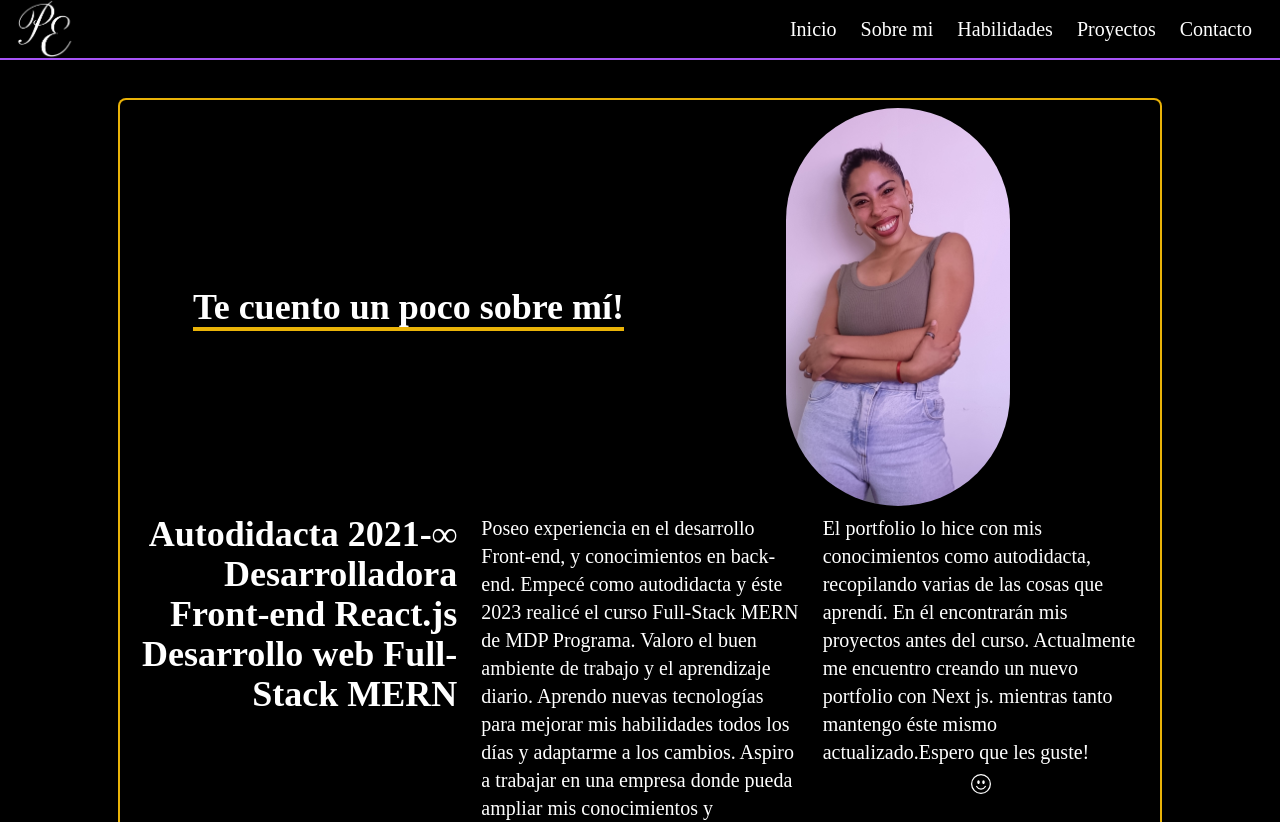
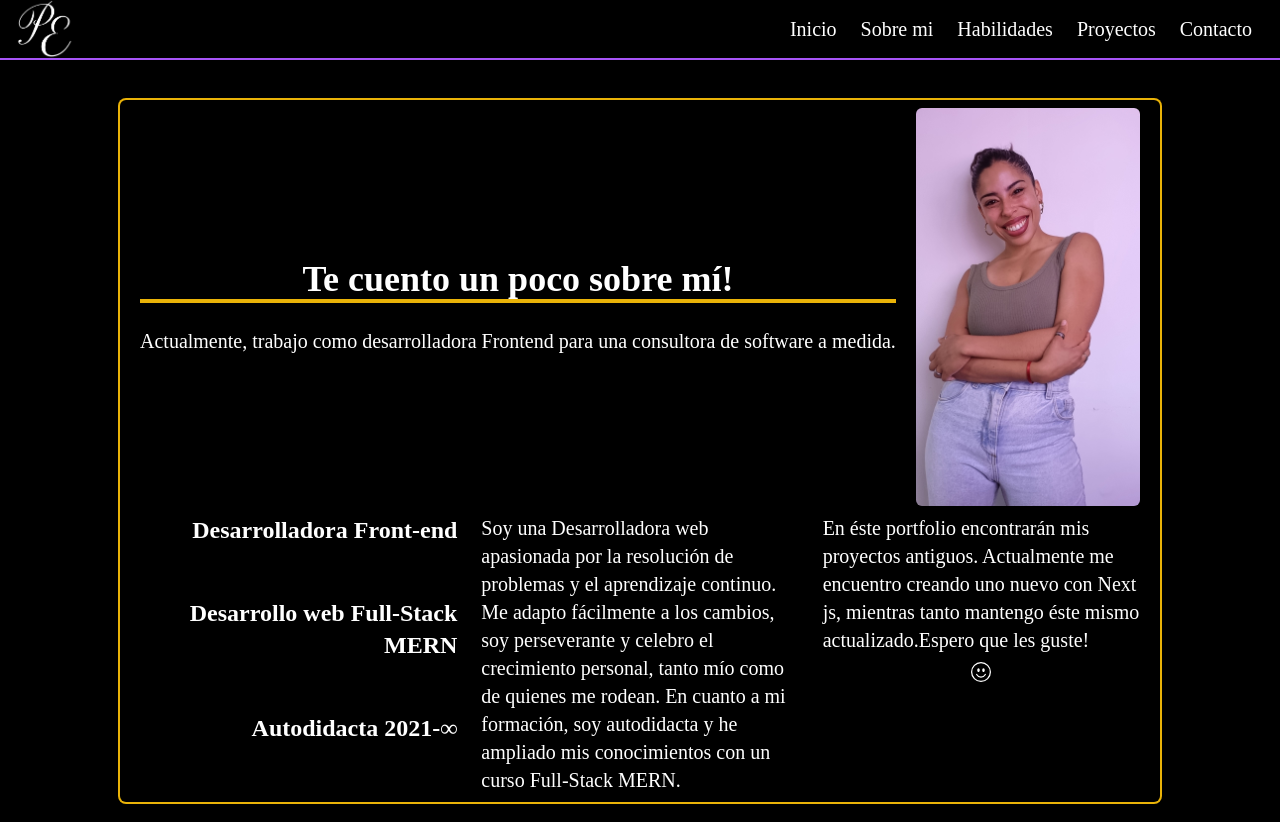
Before and after one commit to PamelaElin/portfolio-PamelaElin, a React (Create React App) app: page /about in a window 1280 px wide. Shown: the top 822 px of the page. Built offline with nearby package versions, Linux system fonts and the light colour scheme.

Commit message:
updated about

```diff
--- a/src/pages/About/About.jsx
+++ b/src/pages/About/About.jsx
@@ -24,8 +24,9 @@ const About = () => {
         variants={toRight}
         className={styles.ring}>
           <div className={styles.about}>
-            <div >
+            <div className="grid gap-6" >
               <p  className={styles.aboutText}>{t("aboutPage.about")}</p>
+              <p  className={styles.aboutTextSubtitle}>{t("aboutPage.aboutSubtitle")}</p>
             </div>
             <div className={styles.imgContainer}>
               <img src={Me} className={styles.img} alt="imgMe" />
@@ -34,7 +35,13 @@ const About = () => {
           <div className={styles.colum}>
             <div className={styles.columText}>
               <p className={styles.hi}>
-                {t("aboutPage.title")}
+                {t("aboutPage.title1")}
+              </p>
+              <p className={styles.hi}>
+                {t("aboutPage.title2")}
+              </p>
+              <p className={styles.hi}>
+                {t("aboutPage.title3")}
               </p>
             </div>
 
--- a/src/pages/About/useStyles.jsx
+++ b/src/pages/About/useStyles.jsx
@@ -2,13 +2,14 @@ const useStyles = () => {
   return {
     container:"w-full h-full  text-white flex flex-col justify-center items-center ",
     ring:"ring-2 ring-yellow-500 rounded-md  px-5 m-5 mt-[100px] pb-2 ",
-    about:"max-w-[1000px] w-full grid grid-cols-2  gap-8  items-center text-right  ",
-    aboutText: "text-4xl font-bold inline border-b-4 border-yellow-500 leading-tight",
-    hi:"  text-4xl font-bold  md:text-right",
-    imgContainer:"grid justify-center ",
-    img:"rounded-full w-[14rem] my-2",
+    about:"max-w-[1000px] w-full grid md:flex grid-cols-2  gap-8 md:gap-0  items-center md:justify-between text-right  ",
+    aboutText: "md:text-4xl text-xl font-bold inline border-b-4 border-yellow-500 leading-tight text-center",
+    aboutTextSubtitle: "md:text-xl    leading-tight text-center",
+    hi:"md:text-2xl font-bold  md:text-right ",
+    imgContainer:"grid justify-end ",
+    img:"rounded-md w-[14rem] my-2",
     colum: "max-w-[1000px] grid sm:grid-cols-3 gap-6 text-white text-xl ",
-    columText: " sm:text-right text-2xl font-bold  ",
+    columText: " sm:text-right text-2xl font-bold  grid items-between",
     smile:"flex justify-center pt-2"
   };
 };
--- a/src/translations/en/language.json
+++ b/src/translations/en/language.json
@@ -27,10 +27,13 @@
 
 },
    "aboutPage":{
-      "about":"I'll tell you a little bit about me!",
-      "title":"Self-taught 2021-∞ Front-end Developer React.js Full-Stack Web Development MERN",
-      "textCol2":"I have experience in front-end development, and back-end knowledge. I started as a self-taught person and in 2023 I took the MDP Program Full-Stack MERN course. I value the good work environment and daily learning. I learn new technologies to improve my skills every day and adapt to changes. I aspire to work in a company where I can expand my knowledge and constantly evolve.",
-      "textCol3":" I made the portfolio with my knowledge as a self-taught, compiling several of the things I learned. In it you will find my projects before the course. I'm currently creating a new portfolio with Next js. In the meantime I keep this one updated. Hope you like it!"
+    "about": "Let me tell you a bit about myself!",
+    "aboutSubtitle": "Currently, I work as a Frontend Developer for a custom software consultancy.",
+    "title1": " Frontend Developer",
+    "title2": " Full-Stack MERN Web Development",
+    "title3": " Self-taught 2021-∞",
+    "textCol2": "I am a passionate web developer dedicated to problem-solving and continuous learning. I easily adapt to changes, am perseverant, and celebrate personal growth for both myself and those around me. In terms of my education, I am self-taught and have expanded my knowledge with a Full-Stack MERN course.",
+    "textCol3": "In this portfolio, you will find my previous projects. I am currently creating a new one with Next.js, while keeping this one updated. I hope you like it!"
 
    },
    "skillsPage":{
--- a/src/translations/es/language.json
+++ b/src/translations/es/language.json
@@ -29,9 +29,12 @@
 },
    "aboutPage":{
     "about":"Te cuento un poco sobre mí!",
-    "title":"Autodidacta 2021-∞ Desarrolladora Front-end React.js Desarrollo web Full-Stack MERN",
-    "textCol2":" Poseo experiencia en el desarrollo Front-end, y conocimientos en back-end. Empecé como autodidacta y éste 2023 realicé el curso Full-Stack MERN de MDP Programa. Valoro el buen ambiente de trabajo y el aprendizaje diario. Aprendo nuevas tecnologías para mejorar mis habilidades todos los días y adaptarme a los cambios. Aspiro a trabajar en una empresa donde pueda ampliar mis conocimientos y evolucionar constantemente.",
-    "textCol3":" El portfolio lo hice con mis conocimientos como autodidacta, recopilando varias de las cosas que aprendí. En él encontrarán mis proyectos antes del curso. Actualmente me encuentro creando un nuevo portfolio con Next js. mientras tanto mantengo éste mismo actualizado.Espero que les guste!"
+    "aboutSubtitle":"Actualmente, trabajo como desarrolladora Frontend para una consultora de software a medida.",
+    "title1":" Desarrolladora Front-end",
+    "title2":" Desarrollo web Full-Stack MERN ",
+    "title3":" Autodidacta 2021-∞",
+    "textCol2":"Soy una Desarrolladora web apasionada por la resolución de problemas y el aprendizaje continuo. Me adapto fácilmente a los cambios, soy perseverante y celebro el crecimiento personal, tanto mío como de quienes me rodean. En cuanto a mi formación, soy autodidacta y he ampliado mis conocimientos con un curso Full-Stack MERN.",
+    "textCol3":" En éste portfolio encontrarán mis proyectos antiguos. Actualmente me encuentro creando uno nuevo con Next js,  mientras tanto mantengo éste mismo actualizado.Espero que les guste!"
 
    },
    "skillsPage":{
```
Also changed, not shown: 1 other file (tests, documents, lock files or other folders).
